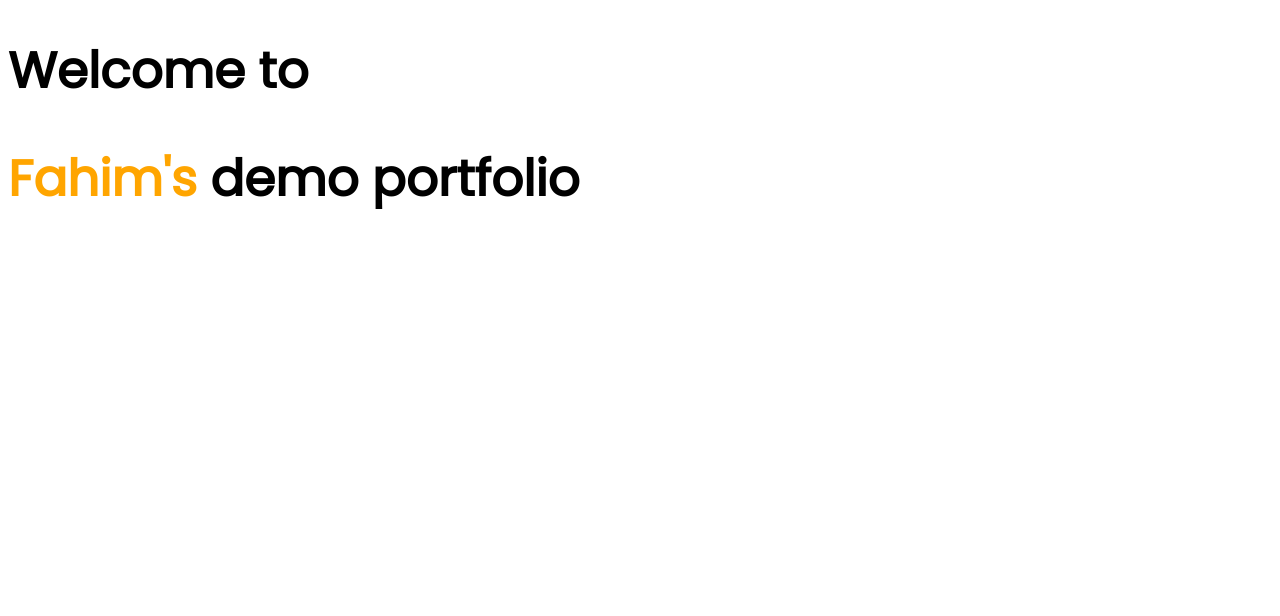
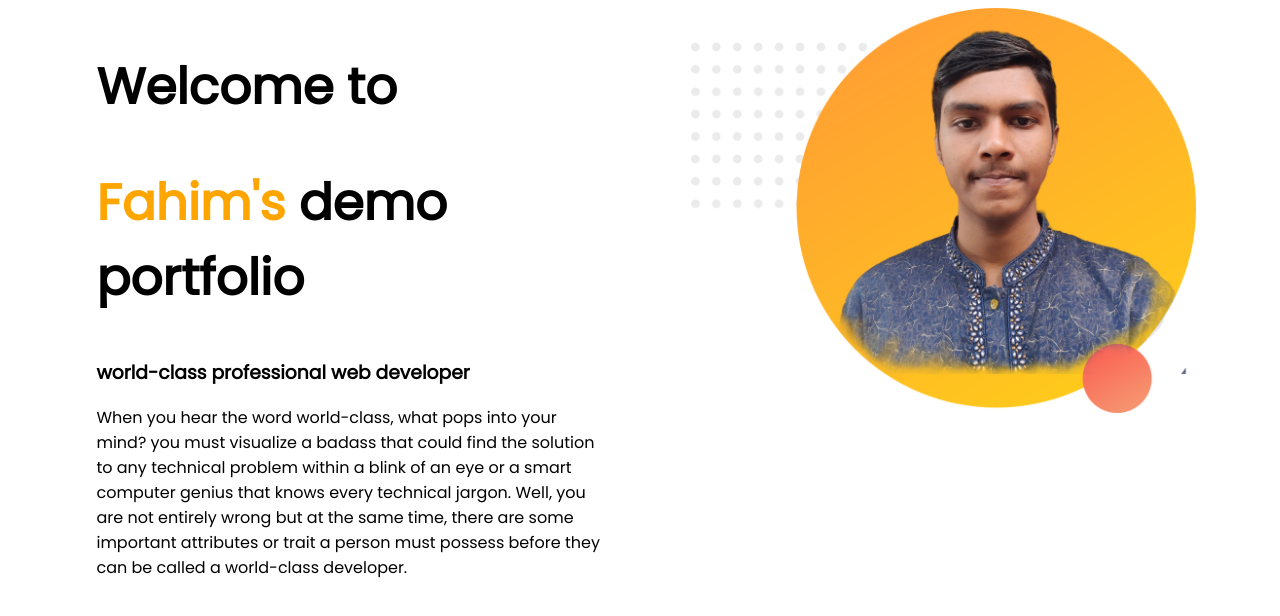
Before and after one commit to FahimMontasir/fahim-s-portfolio, a plain HTML site: page index.html in a window 1280 px wide. Drawn offline with Linux system fonts and the light colour scheme.

Commit message:
first section added

```diff
--- a/index.html
+++ b/index.html
@@ -11,8 +11,21 @@
 </head>
 
 <body>
-    <h1>Welcome to</h1>
-    <h1><span class="introColor">Fahim's</span> demo portfolio</h1>
+    <section>
+        <div class="half-width">
+            <h1>Welcome to</h1>
+            <h1><span class="name-highlight">Fahim's</span> demo portfolio</h1>
+            <h3>world-class professional web developer</h3>
+            <p>When you hear the word world-class, what pops into your mind? you must visualize a badass that could find
+                the solution to any technical problem within a blink of an eye or a smart computer genius that knows
+                every technical jargon. Well, you are not entirely wrong but at the same time, there are some important
+                attributes or trait a person must possess before they can be called a world-class developer. </p>
+        </div>
+        <div class="half-width">
+            <img src="images/profile1.png" alt="my profile">
+        </div>
+    </section>
+
 
 </body>
 
--- a/style.css
+++ b/style.css
@@ -1,12 +1,20 @@
 body {
     font-family: 'Poppins', sans-serif;
 }
-
 
 h1 {
     font-size: 50px;
 }
 
-.introColor {
+.name-highlight {
     color: orange;
 }
+.half-width {
+    width: 40%;
+    float: left;
+    margin-left: 5%;
+    padding-left: 2%;
+}
+.half-width img {
+    width: 100%;
+}
```
Also changed, not shown: images/profile1.png (added).
